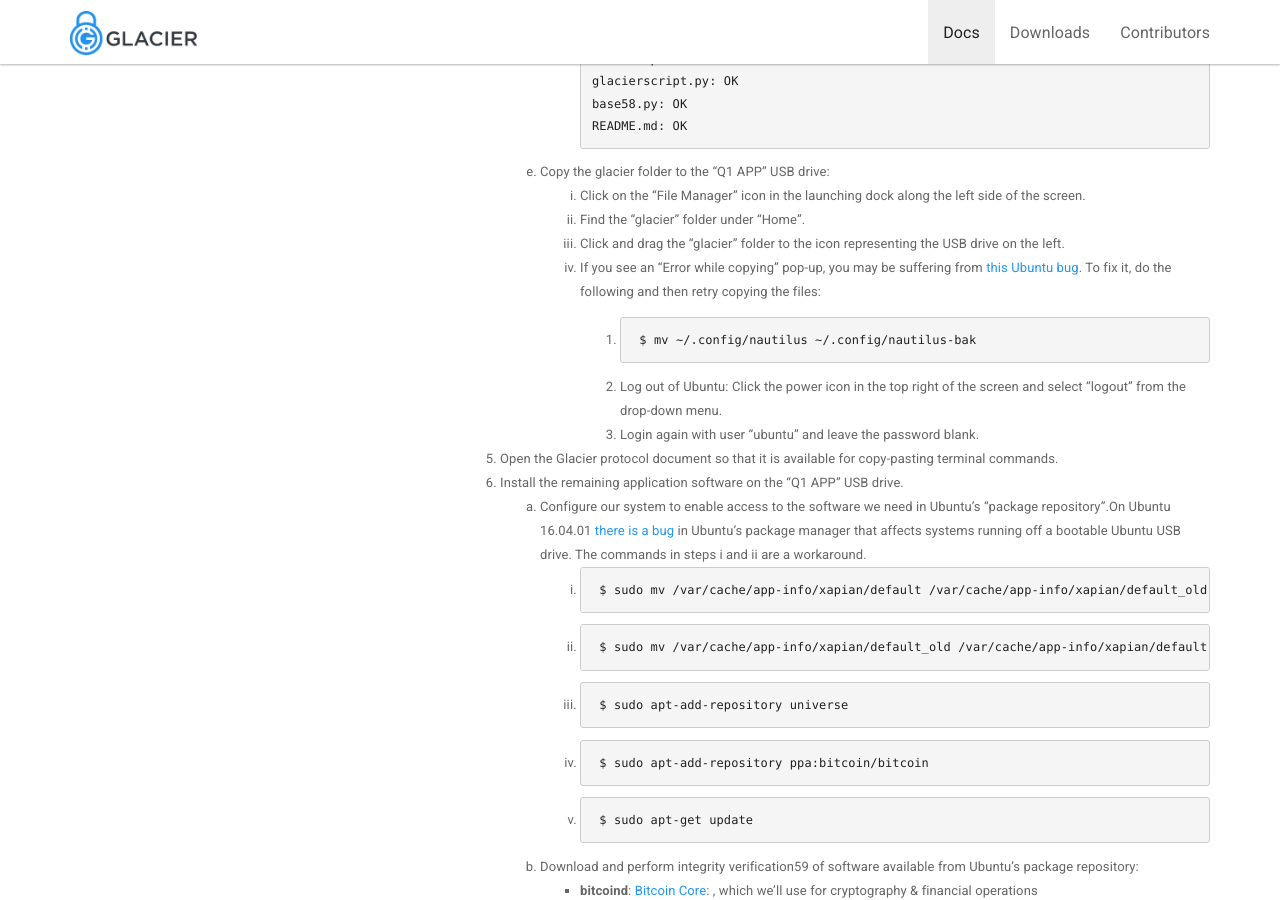
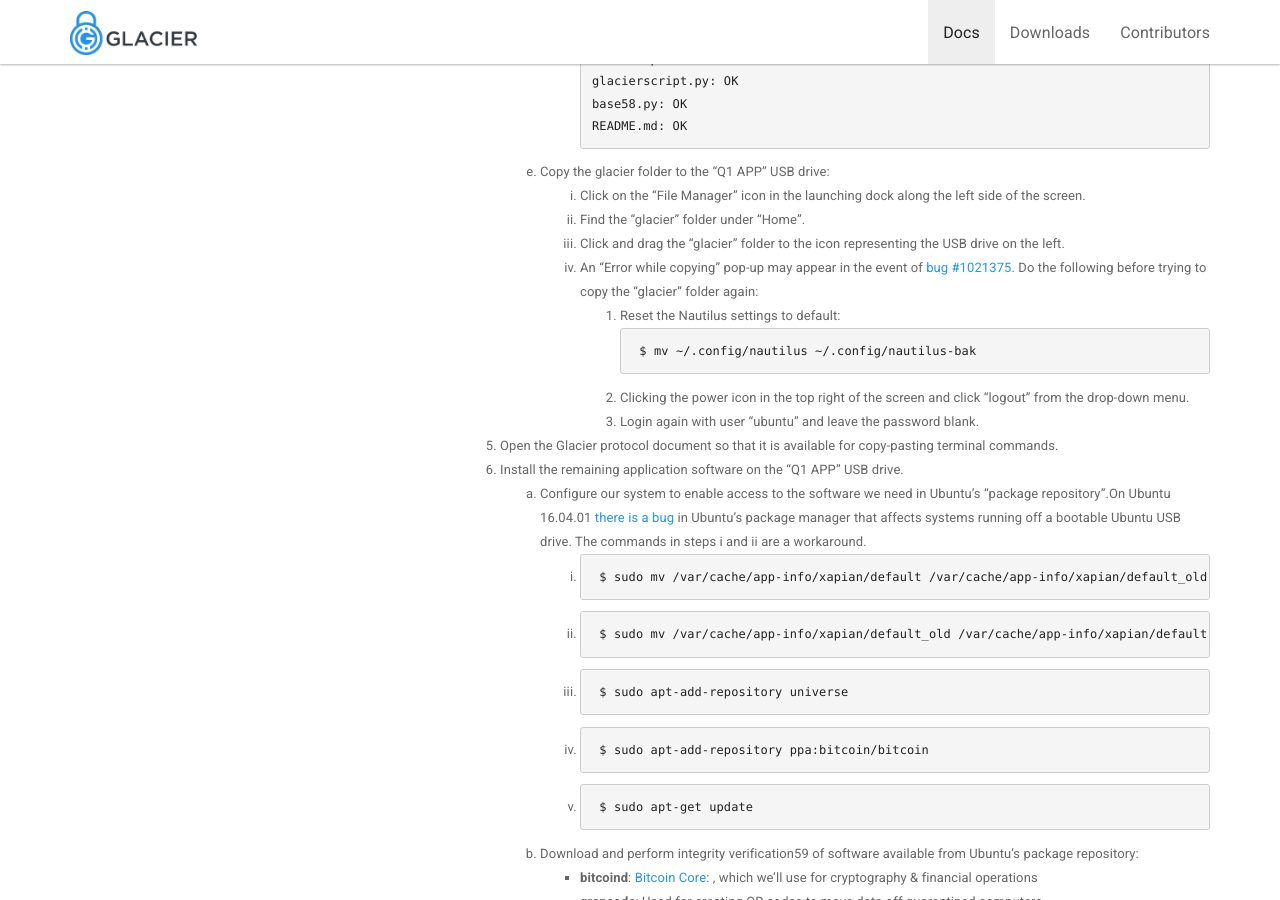
Before and after one commit to GlacierProtocol/glacierprotocol.github.io, a Jekyll site: the page built from _docs/setup/create-app-usb.md, in a window 1280 px wide and 900 px high, scrolled down 1564 px. Built offline with Jekyll 4.4.1, drawn with Linux system fonts in a browser that asks for light colours; nearby versions of some CDN libraries.

Commit message:
Reword, command described

````diff
--- a/_docs/setup/create-app-usb.md
+++ b/_docs/setup/create-app-usb.md
@@ -87,16 +87,13 @@ in the Create boot USB drives section.
         2. Find the "glacier" folder under "Home".
         3. Click and drag the "glacier" folder to the icon representing the USB
         drive on the left.
-        4. If you see an "Error while copying" pop-up, you may be suffering from
-        [this Ubuntu bug](https://bugs.launchpad.net/ubuntu/+source/nautilus/+bug/1021375).
-        To fix it, do the following and then retry copying the files:
-
-            1.
+        4. An "Error while copying" pop-up may appear in the event of
+        [bug #1021375](https://bugs.launchpad.net/ubuntu/+source/nautilus/+bug/1021375). Do the following before trying to copy the "glacier" folder again:
+            1. Reset the Nautilus settings to default:
                 ```
                 $ mv ~/.config/nautilus ~/.config/nautilus-bak
                 ```
-            2. Log out of Ubuntu: Click the power icon in the top right of the
-            screen and select "logout" from the drop-down menu.
+            2. Clicking the power icon in the top right of the screen and click "logout" from the drop-down menu.
             3. Login again with user "ubuntu" and leave the password blank.
 
 5. Open the Glacier protocol document so that it is available for copy-pasting terminal commands.
````
